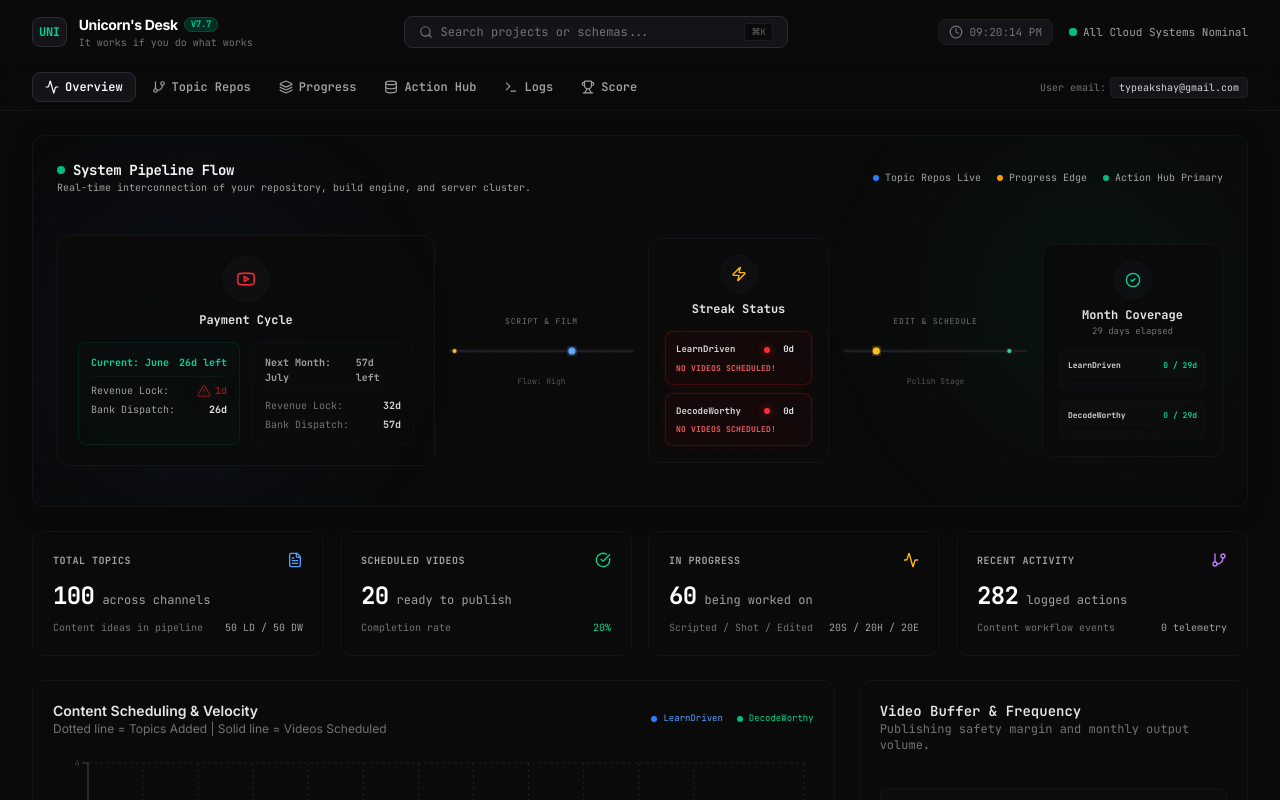
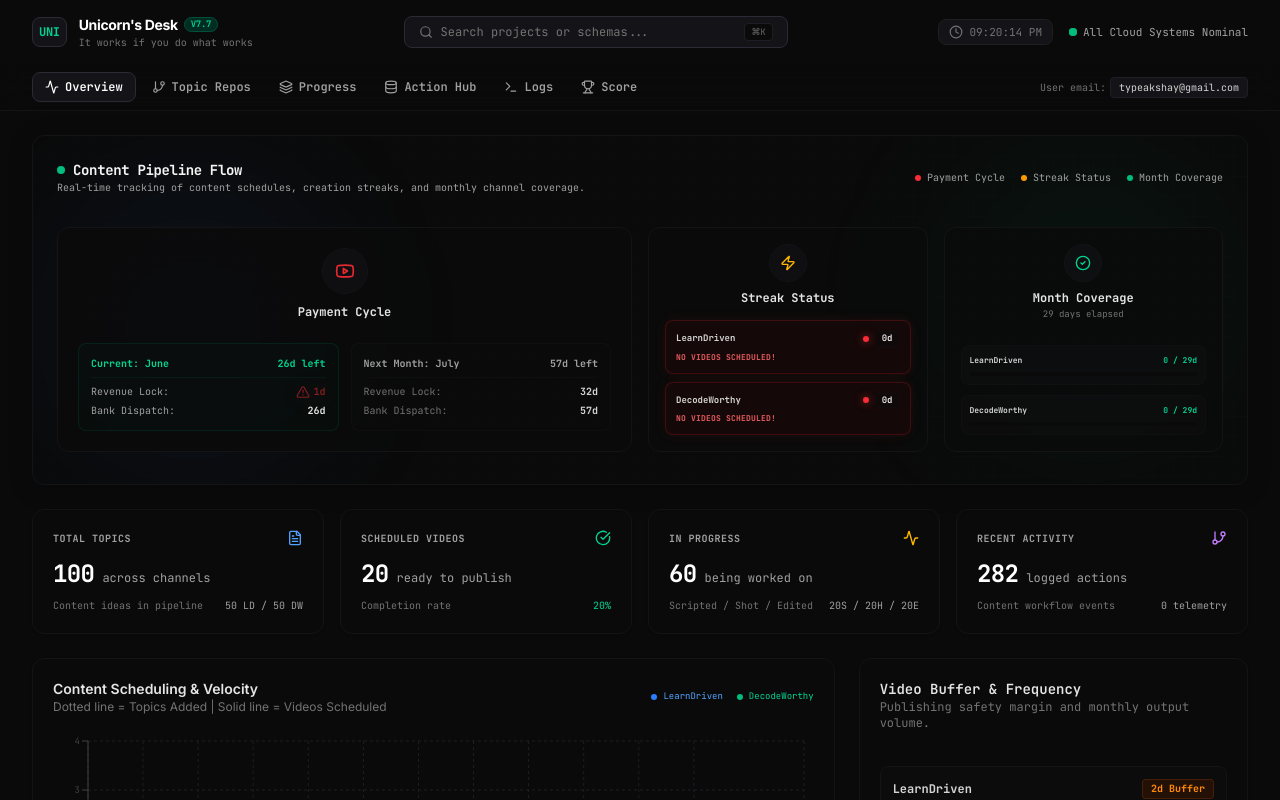
Before and after one commit to akshay58165/system-hub-dashboard, a React (Vite) app: page / in a window 1280 px wide. Shown: the top 800 px of the page. Built offline with nearby package versions, Linux system fonts and the light colour scheme.

Commit message:
design: remove connector lines from Content Pipeline Flow and align cards into a clean 4-column layout showing only key stats

```diff
--- a/src/components/Overview.tsx
+++ b/src/components/Overview.tsx
@@ -494,39 +494,41 @@ export default function Overview({ repos, vercelProjects, supabase, events, onTa
                 <span className="animate-ping absolute inline-flex h-full w-full rounded-full bg-emerald-400 opacity-75"></span>
                 <span className="relative inline-flex rounded-full h-2 w-2 bg-emerald-500"></span>
               </span>
-              System Pipeline Flow
+              Content Pipeline Flow
             </h2>
-            <p className="text-[10px] text-neutral-400 font-mono">Real-time interconnection of your repository, build engine, and server cluster.</p>
+            <p className="text-[10px] text-neutral-400 font-mono">Real-time tracking of content schedules, creation streaks, and monthly channel coverage.</p>
           </div>
 
           <div className="flex items-center gap-4 text-[10px] font-mono">
             <div className="flex items-center gap-1.5 text-neutral-400">
-              <span className="h-1.5 w-1.5 rounded-full bg-blue-500" />
-              <span>Topic Repos Live</span>
+              <span className="h-1.5 w-1.5 rounded-full bg-red-500" />
+              <span>Payment Cycle</span>
             </div>
             <div className="flex items-center gap-1.5 text-neutral-400">
               <span className="h-1.5 w-1.5 rounded-full bg-amber-500" />
-              <span>Progress Edge</span>
+              <span>Streak Status</span>
             </div>
             <div className="flex items-center gap-1.5 text-neutral-400">
               <span className="h-1.5 w-1.5 rounded-full bg-emerald-500" />
-              <span>Action Hub Primary</span>
+              <span>Month Coverage</span>
             </div>
           </div>
         </div>
 
-        {/* The Pipeline Connection Graphic */}
-        <div className="grid grid-cols-1 md:grid-cols-6 gap-4 items-center relative py-4 z-10">
+        {/* The Pipeline Cards Grid */}
+        <div className="grid grid-cols-1 md:grid-cols-4 gap-4 items-stretch relative py-2 z-10">
           {/* GitHub Source Block */}
           <div
             onClick={() => onTabChange('topics')}
-            className="md:col-span-2 p-5 bg-neutral-950/80 border border-neutral-900 rounded-xl hover:border-red-500/30 hover:bg-neutral-900/10 hover:shadow-[0_0_15px_rgba(239,68,68,0.04)] transition-all duration-300 cursor-pointer flex flex-col items-center text-center group relative overflow-hidden"
+            className="md:col-span-2 p-5 bg-neutral-950/80 border border-neutral-900 rounded-xl hover:border-red-500/30 hover:bg-neutral-900/10 hover:shadow-[0_0_15px_rgba(239,68,68,0.04)] transition-all duration-300 cursor-pointer flex flex-col justify-between group relative overflow-hidden"
           >
             <div className="absolute top-0 left-0 w-full h-[2px] bg-gradient-to-r from-transparent via-red-500/40 to-transparent opacity-0 group-hover:opacity-100 transition-opacity duration-300" />
+            <div className="flex flex-col items-center text-center">
               <div className="p-3 bg-neutral-900/50 rounded-full border border-neutral-900 group-hover:border-red-900/30 group-hover:bg-red-950/10 transition-colors duration-300 text-neutral-300 mb-2.5 flex items-center justify-center">
                 <Youtube className="h-5 w-5 text-red-500 group-hover:scale-110 transition-transform duration-300 animate-pulse" />
               </div>
               <span className="text-xs font-mono font-bold text-neutral-200">Payment Cycle</span>
+            </div>
 
             <div className="w-full grid grid-cols-1 sm:grid-cols-2 gap-3 mt-3.5">
               {/* Current Month: Green Card */}
@@ -571,93 +573,18 @@ export default function Overview({ repos, vercelProjects, supabase, events, onTa
             </div>
           </div>
 
-          {/* Connection Vector 1 */}
-          <div className="hidden md:flex md:col-span-1 h-20 items-center justify-center relative">
-            <svg className="w-full h-12 overflow-visible" fill="none">
-              <defs>
-                <linearGradient id="grad1" x1="0%" y1="0%" x2="100%" y2="0%">
-                  <stop offset="0%" stopColor="#3b82f6" stopOpacity="0.8" />
-                  <stop offset="50%" stopColor="#a78bfa" stopOpacity="0.8" />
-                  <stop offset="100%" stopColor="#f59e0b" stopOpacity="0.8" />
-                </linearGradient>
-                <filter id="glow">
-                  <feGaussianBlur stdDeviation="3" result="coloredBlur"/>
-                  <feMerge>
-                    <feMergeNode in="coloredBlur"/>
-                    <feMergeNode in="SourceGraphic"/>
-                  </feMerge>
-                </filter>
-              </defs>
-
-              {/* Base track */}
-              <line x1="0" y1="24" x2="100%" y2="24" stroke="#121214" strokeWidth="4" strokeLinecap="round" />
-              <line x1="0" y1="24" x2="100%" y2="24" stroke="#1e1e24" strokeWidth="2" strokeLinecap="round" />
-
-              {/* Active flow trace */}
-              <motion.line
-                x1="0"
-                y1="24"
-                x2="100%"
-                y2="24"
-                stroke="url(#grad1)"
-                strokeWidth="2"
-                strokeLinecap="round"
-                strokeDasharray="6 6"
-                animate={{ strokeDashoffset: [0, -24] }}
-                transition={{
-                  repeat: Infinity,
-                  duration: 1.2,
-                  ease: "linear"
-                }}
-                filter="url(#glow)"
-              />
-
-              {/* Moving data packets */}
-              <motion.circle
-                r="3.5"
-                fill="#60a5fa"
-                filter="url(#glow)"
-                animate={{ cx: ["0%", "100%"] }}
-                transition={{
-                  repeat: Infinity,
-                  duration: 2.2,
-                  ease: "easeInOut"
-                }}
-                cy="24"
-              />
-              <motion.circle
-                r="2"
-                fill="#fbbf24"
-                filter="url(#glow)"
-                animate={{ cx: ["0%", "100%"] }}
-                transition={{
-                  repeat: Infinity,
-                  duration: 2.2,
-                  delay: 1.1,
-                  ease: "easeInOut"
-                }}
-                cy="24"
-              />
-            </svg>
-
-            <div className="absolute top-1 text-[8px] font-mono text-neutral-500 uppercase tracking-widest pointer-events-none select-none animate-pulse">
-              Script & Film
-            </div>
-            <div className="absolute bottom-1 text-[8px] font-mono text-neutral-600">
-              Flow: High
-            </div>
-          </div>
-
           {/* Streak Status Block */}
           <div
             onClick={() => onTabChange('topics')}
-            className="md:col-span-1 p-4 bg-neutral-950/80 border border-neutral-900 rounded-xl hover:border-amber-500/30 hover:bg-neutral-900/10 hover:shadow-[0_0_15px_rgba(245,158,11,0.04)] transition-all duration-300 cursor-pointer flex flex-col items-center text-center group relative overflow-hidden font-mono"
+            className="md:col-span-1 p-4 bg-neutral-950/80 border border-neutral-900 rounded-xl hover:border-amber-500/30 hover:bg-neutral-900/10 hover:shadow-[0_0_15px_rgba(245,158,11,0.04)] transition-all duration-300 cursor-pointer flex flex-col justify-between group relative overflow-hidden font-mono"
           >
             <div className="absolute top-0 left-0 w-full h-[2px] bg-gradient-to-r from-transparent via-amber-500/40 to-transparent opacity-0 group-hover:opacity-100 transition-opacity duration-300" />
+            <div className="flex flex-col items-center text-center">
               <div className="p-2.5 bg-neutral-900/50 rounded-full border border-neutral-900 group-hover:border-amber-900/30 group-hover:bg-amber-950/10 transition-colors duration-300 text-neutral-300 mb-2">
                 <Zap className="h-4 w-4 text-amber-400 group-hover:scale-110 transition-transform duration-300" />
               </div>
               <span className="text-xs font-bold text-neutral-200">Streak Status</span>
+            </div>
 
             <div className="w-full mt-3.5 space-y-2 text-left text-[9px]">
               {/* LearnDriven Streak */}
@@ -700,87 +627,19 @@ export default function Overview({ repos, vercelProjects, supabase, events, onTa
             </div>
           </div>
 
-          {/* Connection Vector 2 */}
-          <div className="hidden md:flex md:col-span-1 h-20 items-center justify-center relative">
-            <svg className="w-full h-12 overflow-visible" fill="none">
-              <defs>
-                <linearGradient id="grad2" x1="0%" y1="0%" x2="100%" y2="0%">
-                  <stop offset="0%" stopColor="#f59e0b" stopOpacity="0.8" />
-                  <stop offset="50%" stopColor="#34d399" stopOpacity="0.8" />
-                  <stop offset="100%" stopColor="#10b981" stopOpacity="0.8" />
-                </linearGradient>
-              </defs>
-
-              {/* Base track */}
-              <line x1="0" y1="24" x2="100%" y2="24" stroke="#121214" strokeWidth="4" strokeLinecap="round" />
-              <line x1="0" y1="24" x2="100%" y2="24" stroke="#1e1e24" strokeWidth="2" strokeLinecap="round" />
-
-              {/* Active flow trace */}
-              <motion.line
-                x1="0"
-                y1="24"
-                x2="100%"
-                y2="24"
-                stroke="url(#grad2)"
-                strokeWidth="2"
-                strokeLinecap="round"
-                strokeDasharray="6 6"
-                animate={{ strokeDashoffset: [0, -24] }}
-                transition={{
-                  repeat: Infinity,
-                  duration: 1.5,
-                  ease: "linear"
-                }}
-                filter="url(#glow)"
-              />
-
-              {/* Moving data packets */}
-              <motion.circle
-                r="3.5"
-                fill="#fbbf24"
-                filter="url(#glow)"
-                animate={{ cx: ["0%", "100%"] }}
-                transition={{
-                  repeat: Infinity,
-                  duration: 2.5,
-                  ease: "easeInOut"
-                }}
-                cy="24"
-              />
-              <motion.circle
-                r="2"
-                fill="#34d399"
-                filter="url(#glow)"
-                animate={{ cx: ["0%", "100%"] }}
-                transition={{
-                  repeat: Infinity,
-                  duration: 2.5,
-                  delay: 1.25,
-                  ease: "easeInOut"
-                }}
-                cy="24"
-              />
-            </svg>
-
-            <div className="absolute top-1 text-[8px] font-mono text-neutral-500 uppercase tracking-widest pointer-events-none select-none animate-pulse">
-              Edit & Schedule
-            </div>
-            <div className="absolute bottom-1 text-[8px] font-mono text-neutral-600">
-              Polish Stage
-            </div>
-          </div>
-
           {/* Month Coverage Block */}
           <div
             onClick={() => onTabChange('topics')}
-            className="md:col-span-1 p-4 bg-neutral-950/80 border border-neutral-900 rounded-xl hover:border-emerald-500/30 hover:bg-neutral-900/10 hover:shadow-[0_0_15px_rgba(16,185,129,0.04)] transition-all duration-300 cursor-pointer flex flex-col items-center text-center group relative overflow-hidden font-mono"
+            className="md:col-span-1 p-4 bg-neutral-950/80 border border-neutral-900 rounded-xl hover:border-emerald-500/30 hover:bg-neutral-900/10 hover:shadow-[0_0_15px_rgba(16,185,129,0.04)] transition-all duration-300 cursor-pointer flex flex-col justify-between group relative overflow-hidden font-mono"
           >
             <div className="absolute top-0 left-0 w-full h-[2px] bg-gradient-to-r from-transparent via-emerald-500/40 to-transparent opacity-0 group-hover:opacity-100 transition-opacity duration-300" />
+            <div className="flex flex-col items-center text-center">
               <div className="p-2.5 bg-neutral-900/50 rounded-full border border-neutral-900 group-hover:border-emerald-900/30 group-hover:bg-emerald-950/10 transition-colors duration-300 text-neutral-300 mb-2">
                 <CheckCircle2 className="h-4 w-4 text-emerald-400 group-hover:scale-110 transition-transform duration-300" />
               </div>
               <span className="text-xs font-bold text-neutral-200">Month Coverage</span>
               <span className="text-[9px] text-neutral-500 mt-0.5">{coverageMetrics.passedDays} days elapsed</span>
+            </div>
 
             <div className="w-full mt-3 space-y-2.5 text-left text-[9px]">
               {/* LearnDriven Coverage */}
```
Lines whose indentation alone changed are shown as unchanged.
